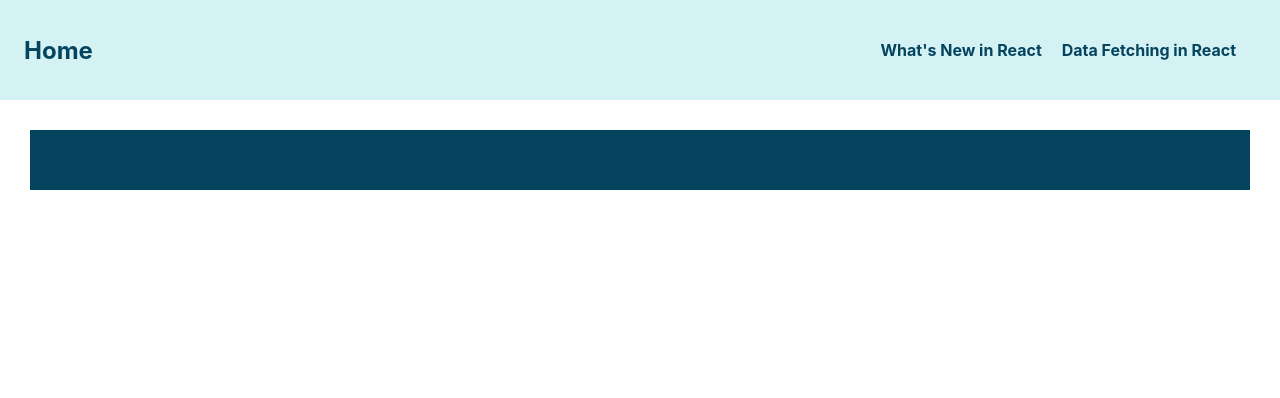
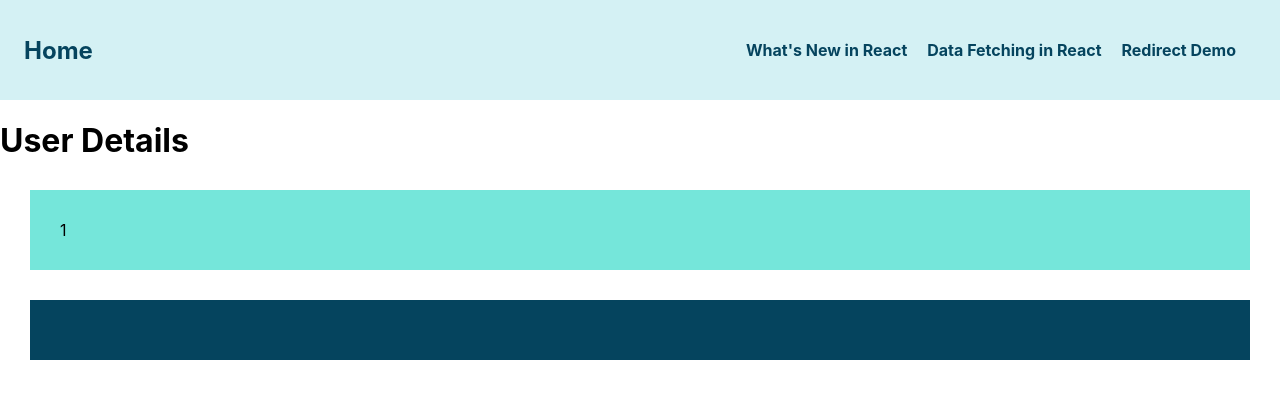
Before and after one commit to ct-aa/dotTheory---React, a React (Vite) app: page /user/1 in a window 1280 px wide. Shown: the top 398 px of the page. Built offline with nearby package versions, Linux system fonts and the light colour scheme.

Commit message:
RCT-283: React Router Basics

```diff
--- a/src/App.jsx
+++ b/src/App.jsx
@@ -1,7 +1,15 @@
-import { BrowserRouter as Router, Routes, Route } from "react-router-dom";
+import {
+  BrowserRouter as Router,
+  Routes,
+  Route,
+  Navigate,
+} from "react-router-dom";
 import WhatIsNewInReact from "./components/WhatIsNewInReact/WhatIsNewInReact";
 import DataFetchingInReact from "./components/DataFetchingInReact/DataFetchingInReact";
 import Navbar from "./components/Navbar/Navbar";
+import Home from "./components/Home/Home";
+import UserDetails from "./components/DataFetchingInReact/subComponents/UserDetails";
+import NotFound from "./components/NotFound/NotFound";
 
 const App = () => {
   return (
@@ -10,14 +18,22 @@ const App = () => {
         <Navbar />
         <div>
           <Routes>
+            <Route exact path="/" element={<Home />} />
+            {/* Static Route - Demo */}
             <Route
               path="/what-is-new-in-react"
               element={<WhatIsNewInReact />}
-            ></Route>
+            />
             <Route
               path="/data-fetching-in-react"
               element={<DataFetchingInReact />}
-            ></Route>
+            />
+            {/* Navigate(Redirect) Route - Demo */}
+            <Route path="/redirect-demo" element={<Navigate to="/" />} />
+            {/* Dynamic Routes - Demo */}
+            <Route path="/user/:name" element={<UserDetails />} />
+            {/* Catch All Route - Demo */}
+            <Route path="*" element={<NotFound />} />
           </Routes>
         </div>
       </div>
--- a/src/components/DataFetchingInReact/DataFetchingInReact.css
+++ b/src/components/DataFetchingInReact/DataFetchingInReact.css
@@ -4,6 +4,8 @@
 }
 
 .user {
+  display: block;
   font-size: 24px;
+  margin-bottom: 15px;
   color: #05445e;
 }
--- a/src/components/DataFetchingInReact/DataFetchingInReact.jsx
+++ b/src/components/DataFetchingInReact/DataFetchingInReact.jsx
@@ -1,5 +1,6 @@
 import { useState, useEffect } from "react";
 import "./DataFetchingInReact.css";
+import { Link } from "react-router-dom";
 
 const DataFetchingInReact = () => {
   const [users, setUsers] = useState([]);
@@ -21,9 +22,9 @@ const DataFetchingInReact = () => {
         {users &&
           users.length > 0 &&
           users.map((user) => (
-            <p className="user" key={user.id}>
+            <Link to={`/user/${user.name}`} className="user" key={user.id}>
               {user.name}
-            </p>
+            </Link>
           ))}
       </div>
     </div>
--- /dev/null
+++ b/src/components/DataFetchingInReact/subComponents/UserDetails.jsx
@@ -0,0 +1,14 @@
+import { useParams } from "react-router-dom";
+
+const UserDetails = () => {
+  const { name } = useParams();
+
+  return (
+    <div>
+      <h1>User Details</h1>
+      <div className="demo-block">{name}</div>
+    </div>
+  );
+};
+
+export default UserDetails;
--- /dev/null
+++ b/src/components/Home/Home.jsx
@@ -0,0 +1,9 @@
+const Home = () => {
+  return (
+    <div>
+      <h1 className="headline">Homepage</h1>
+    </div>
+  );
+};
+
+export default Home;
--- a/src/components/Navbar/Navbar.jsx
+++ b/src/components/Navbar/Navbar.jsx
@@ -15,7 +15,10 @@ const Navbar = () => {
           <Link to="/what-is-new-in-react">What's New in React</Link>
         </li>
         <li>
-          <Link to="data-fetching-in-react">Data Fetching in React</Link>
+          <Link to="/data-fetching-in-react">Data Fetching in React</Link>
+        </li>
+        <li>
+          <Link to="/redirect-demo">Redirect Demo</Link>
         </li>
       </ul>
     </nav>
--- /dev/null
+++ b/src/components/NotFound/NotFound.jsx
@@ -0,0 +1,9 @@
+const NotFound = () => {
+  return (
+    <div>
+      <h1 className="headline">Not Found</h1>
+    </div>
+  );
+};
+
+export default NotFound;
```
